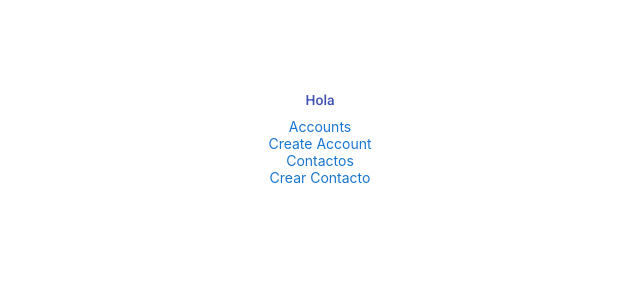
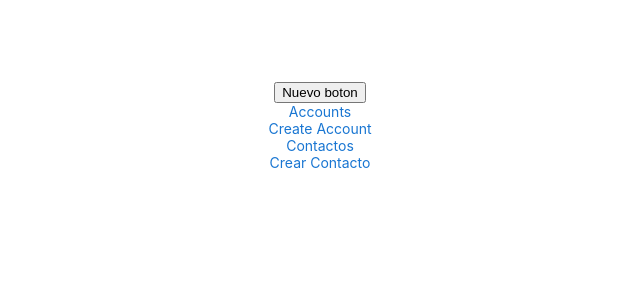
Before and after one commit to osviel91/pba, an Angular app: page /accounts in a window 1280 px wide. Shown: the top 300 px of the page, without its empty margins (320-960 px from the left). Built offline with nearby package versions, Linux system fonts and the light colour scheme.

Commit message:
Nuevo botón adicionado

```diff
--- a/src/app/app.component.html
+++ b/src/app/app.component.html
@@ -300,8 +300,7 @@
 
 
 <div class="content" role="main">
-
-  <button mat-button color="primary">Hola</button>
+  <button>Nuevo boton</button>
   <a [routerLink]="'/accounts'"> Accounts </a>
   <a [routerLink]="'/create-accounts'"> Create Account </a>
   <a [routerLink]="'/contacts'"> Contactos </a>
```
